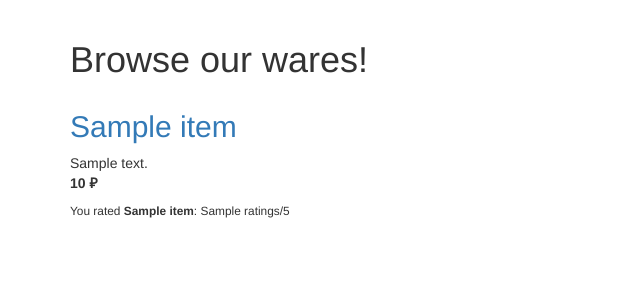
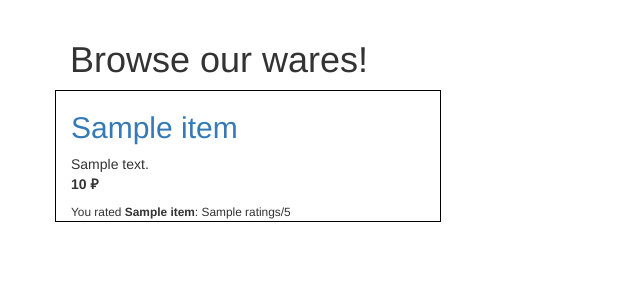
Before and after one commit to LukazDane/Contrctor, a Flask app: page / in a window 1280 px wide. Shown: the part 52-352 px from the top of the page, without its empty margins (0-640 px from the left). Run offline with Flask 2, Linux system fonts and the light colour scheme; a database or web service that is not in the repository returns one stand-in record (values such as "Sample title"); some libraries are stand-ins or nearby versions.

Commit message:
started css file

```diff
--- /dev/null
+++ b/static/styles.css
@@ -0,0 +1,5 @@
+.col-md-3.card {
+  border: 1px solid black;
+  width: 33%;
+  display: inline-table;
+}
--- a/templates/base.html
+++ b/templates/base.html
@@ -4,6 +4,7 @@
     <meta name="viewport" content="width=device-width, initial-scale=1.0" />
     <meta http-equiv="X-UA-Compatible" content="ie=edge" />
     <title>PokeMart</title>
+    <link rel="stylesheet" href="/static/styles.css" />
     <link
       rel="stylesheet"
       href="https://maxcdn.bootstrapcdn.com/bootstrap/3.3.7/css/bootstrap.min.css"
```
